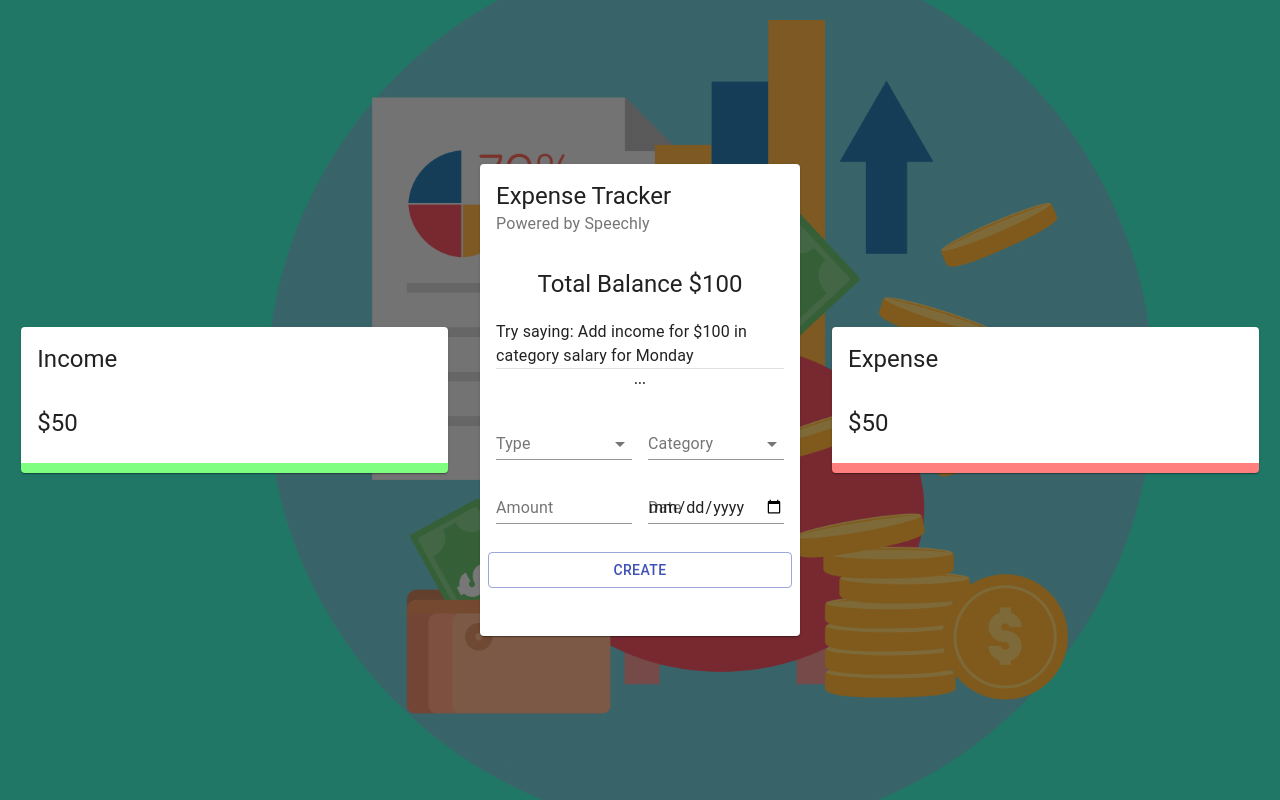
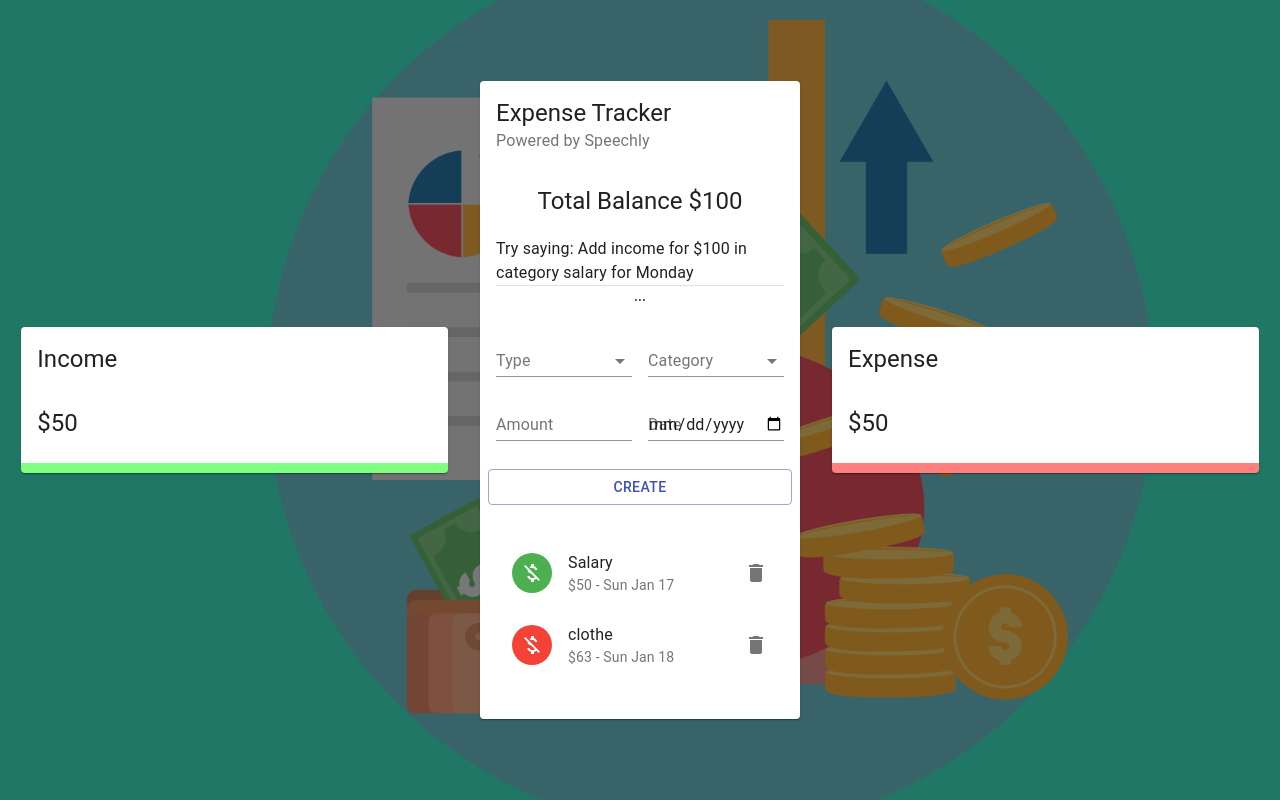
Before and after one commit to AchrafRehioui/expense_tracker, a React (Create React App) app: page / in a window 1280 px wide. Built offline with nearby package versions, Linux system fonts and the light colour scheme.

Commit message:
adding List in Form

```diff
--- /dev/null
+++ b/src/components/Main/List/List.jsx
@@ -0,0 +1,39 @@
+import React from 'react';
+import { List as MUIList, ListItem, ListItemAvatar, ListItemText, Avatar, ListItemSecondaryAction, IconButton, Slide } from '@material-ui/core';
+import { Delete, MoneyOff } from '@material-ui/icons';
+import useStyles from './styles';
+
+const List = () => {
+
+    const classes = useStyles();
+
+    const transactions = [
+        { id: 1, type: "Income", category: 'Salary', amount: 50, date: " Sun Jan 17" },
+        { id: 2, type: "Expense", category: 'clothe', amount: 63, date: " Sun Jan 18" },
+        { id: 3, type: "Income", category: 'business', amount: 150, date: " Sun Jan 19" },
+    ];
+
+    return (
+        <MUIList dense={false} className={classes.list}>
+            {transactions.map((transaction) => (
+                <Slide direction="down" in mountOnEnter unmountOnExit key={transaction.id}>
+                    <ListItem>
+                        <ListItemAvatar>
+                            <Avatar className={transaction.type === 'Income' ? classes.avatarIncome : classes.avatarExpense }>
+                                    <MoneyOff />
+                            </Avatar>
+                        </ListItemAvatar>
+                        <ListItemText primary={transaction.category} secondary={`$${transaction.amount} - ${transaction.date}`} />
+                        <ListItemSecondaryAction>
+                            <IconButton edge="end" aria-label="delete" onClick="">
+                                    <Delete />
+                            </IconButton>
+                        </ListItemSecondaryAction>
+                    </ListItem>
+                </Slide>
+            ))}
+        </MUIList>
+    )
+}
+
+export default List
--- /dev/null
+++ b/src/components/Main/List/styles.js
@@ -0,0 +1,20 @@
+import { makeStyles } from '@material-ui/core/styles';
+import { red, green } from '@material-ui/core/colors';
+
+export default makeStyles((theme) => ({
+
+    avatarIncome: {
+        color: '#fff',
+        backgroundColor: green[500],
+    },
+
+    avatarExpense: {
+        color: theme.palette.getContrastText(red[500]),
+        backgroundColor: red[500],
+    },
+
+    list: {
+        maxHeight: '150px',
+        overflow: 'auto',
+    },
+}));
--- a/src/components/Main/Main.jsx
+++ b/src/components/Main/Main.jsx
@@ -2,6 +2,7 @@
 import { Card, CardHeader, CardContent, Typography, Grid, Divider } from '@material-ui/core';
 import useStyles from './styles';
 import Form from './Form/Form';
+import List from './List/List';
 
 const Main = () => {
     const classes = useStyles();
@@ -21,7 +22,7 @@
             <CardContent className={classes.cardContent}>
                 <Grid container spacing={2}>
                         <Grid item xs={12}>
-                            {/*<List /> */}
+                            <List />
                         </Grid>
                 </Grid>
             </CardContent>
```
